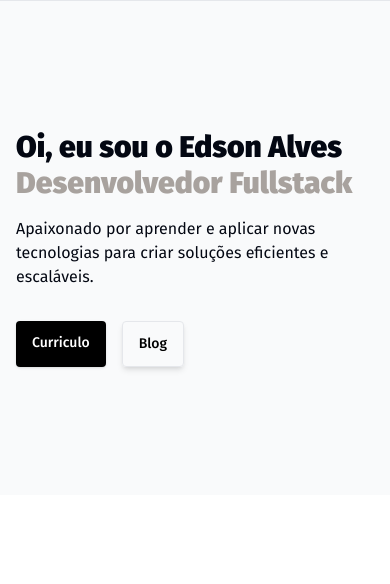
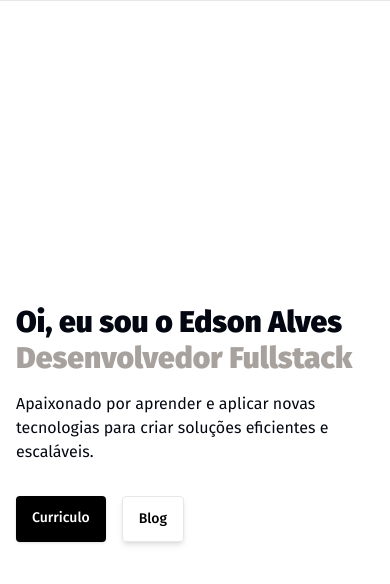
Before and after one commit to devedsonalves/my-portfolio, a Next.js app: page / in a window 390 px wide. Shown: the top 584 px of the page. Built offline with nearby package versions, Linux system fonts and the light colour scheme.

Commit message:
fix: ajusting details of style

```diff
--- a/src/components/banner.tsx
+++ b/src/components/banner.tsx
@@ -1,6 +1,6 @@
 export default function Banner() {
   return (
-    <section className="bg-gray-50 max-h-screen">
+    <section className="max-h-screen min-h-screen flex justify-center items-center">
       <div className="mx-auto max-w-screen-xl px-4 py-32 lg:flex lg:h-screen lg:items-center">
         <div className="mx-auto max-w-xl text-left md:text-center">
           <h1 className="text-3xl font-extrabold sm:text-5xl">
@@ -14,14 +14,14 @@ export default function Banner() {
 
           <div className="mt-8 flex md:flex-wrap justify-start md:justify-center gap-4">
             <a
-              className="block w-fit rounded bg-black px-4 md:px-12 py-3 text-sm font-medium text-white shadow hover:bg-stone-400 focus:outline-none focus:ring active:bg-red-500 sm:w-auto"
+              className="block w-fit rounded bg-black px-4 md:px-12 py-3 text-sm font-medium text-white shadow hover:bg-stone-400 focus:outline-none focus:ring active:bg-stone-500 sm:w-auto"
               href="#"
             >
               Curriculo
             </a>
 
             <a
-              className="block w-fit rounded px-4 md:px-12 py-3 text-sm font-medium text-black border shadow-md hover:text-stone-400 focus:outline-none focus:ring active:text-red-500 sm:w-auto"
+              className="block w-fit rounded px-4 md:px-12 py-3 text-sm font-medium text-black border shadow-md hover:text-stone-400 focus:outline-none focus:ring active:text-stone-500 sm:w-auto"
               href="#"
             >
               Blog
```
